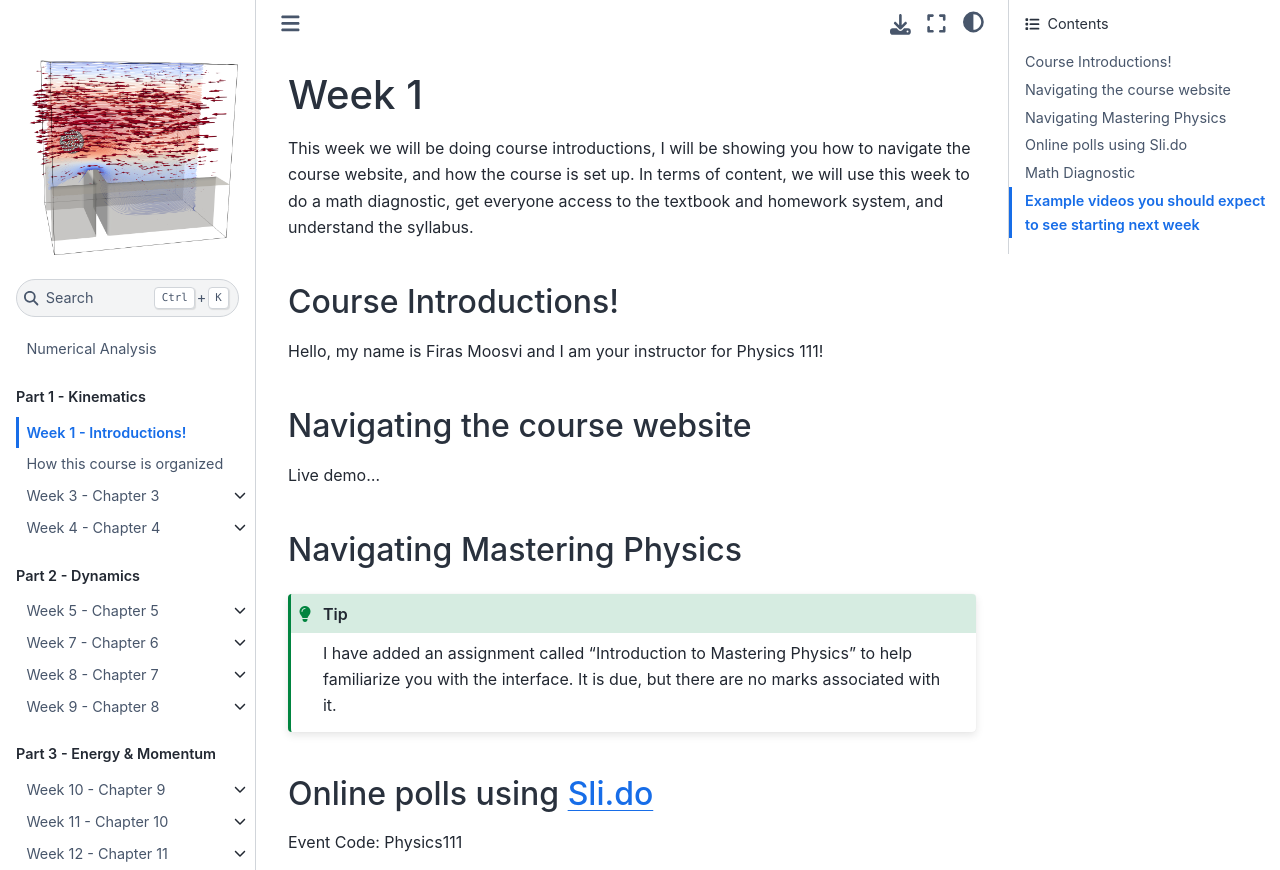
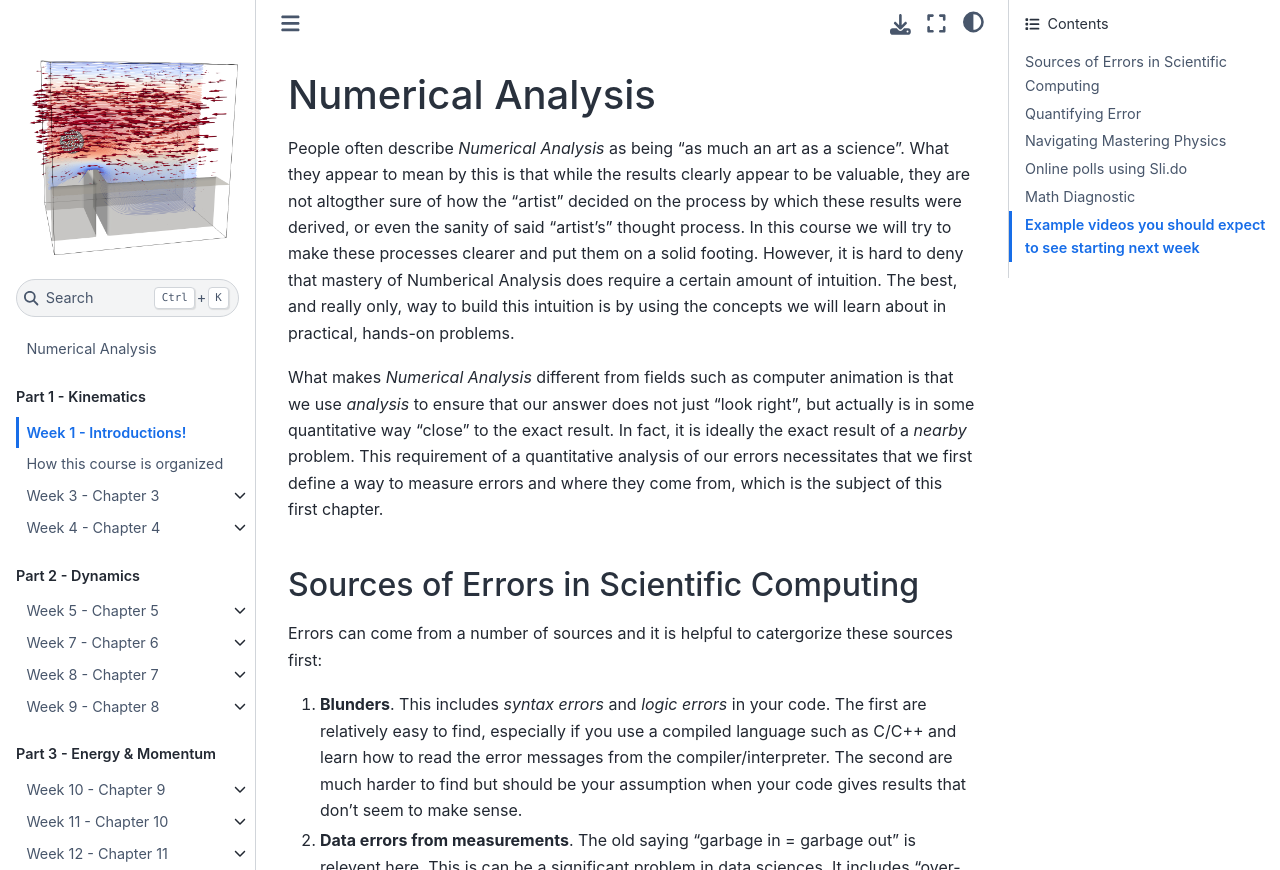
Before and after one commit to CDenniston/NumericalAnalysis, a Jupyter Book: the page built from class/week01/week01_summary.md, in a window 1280 px wide and 1400 px high, cut to the strip 0-870 px from the top of the window. Built offline with Jupyter Book 1.0.4 settings and Sphinx 7.4.7 and the Sphinx Book theme 1.1.4, drawn with Linux system fonts in a browser that asks for light colours; pages that are not in the unit, such as notebooks, are missing from menus; some of the changed text lies outside the part shown.

Commit message:
intro test

```diff
--- a/_toc.yml
+++ b/_toc.yml
@@ -131,4 +131,4 @@ parts:
 - caption: Demo section
   chapters:
   - file: class/demo01/lecture1
-    title: Demo for course template
+    title: Demo from course template
--- a/class/week01/week01_summary.md
+++ b/class/week01/week01_summary.md
@@ -1,17 +1,37 @@
 (page_topic1)=
-Week 1
+Numerical Analysis
 =======================
 
-This week we will be doing course introductions, I will be showing you how to navigate the course website, and how the course is set up.
-In terms of content, we will use this week to do a math diagnostic, get everyone access to the textbook and homework system, and understand the syllabus.
+People often describe *Numerical Analysis* as being "as much an art as a science".  What they appear to mean by this is that while the results clearly appear to be valuable, they are not altogther sure of how the "artist" decided on the process by which these results were derived, or even the sanity of said "artist's" thought process.  In this course we will try to make these processes clearer and put them on a solid footing.  However, it is hard to deny that mastery of Numberical Analysis does require a certain amount of intuition.  The best, and really only, way to build this intuition is by using the concepts we will learn about in practical, hands-on problems.
 
-## Course Introductions!
+What makes *Numerical Analysis* different from fields such as computer animation is that we use *analysis* to ensure that our answer does not just "look right", but actually is in some quantitative way "close" to the exact result.  In fact, it is ideally the exact result of a *nearby* problem.  This requirement of a quantitative analysis of our errors necessitates that we first define a way to measure errors and where they come from, which is the subject of this first chapter.
 
-Hello, my name is Firas Moosvi and I am your instructor for Physics 111!
+## Sources of Errors in Scientific Computing
 
-## Navigating the course website
+Errors can come from a number of sources and it is helpful to catergorize these sources first:
 
-Live demo...
+1. **Blunders**.  This includes *syntax errors* and *logic errors* in your code.  The first are relatively easy to find, especially if you use a compiled language such as C/C++ and learn how to read the error messages from the compiler/interpreter.  The second are much harder to find but should be your assumption when your code gives results that don't seem to make sense.
+
+2. **Data errors from measurements**.  The old saying "garbage in = garbage out" is relevent here.  This is can be a significant problem in data sciences.  It includes "over-fitting" where the misguided researcher fits not just the signal in a measurement but also the noise.  Another example we will examine in more detail in the section on interpolation is the "Runge Phenomenon".  This is an error that arises from using polynomial interpolation on equally spaced data points that can cause huge errors near the boundaries of the fitted domain.  It is also something that is common in extrapolation which is rarely succesful just fitting data without an underlying model that you have strong reason to believe is valid outside the fitted domain.
+
+3. **Truncation or discretization errors**.  We will discuss this in more detail later in this chapter.  These arise from the fact that our models and algorithms usually only try to approximate the solution.
+
+4. **Finite precision arithmetic**.  These stem from the fact that we cannot represent all possible real numbers on a computer.  This leads to issues of over/underflow and roundoff errors which we will explore in more detail in this chapter.
+5. **Attempting to solve the wrong problem**.  This is much more common that you would think.  An example is trying to predict whether or not it will rain in a certain location 60 days from now (i.e. yes or no).  This is a poorly conditioned problem.  However, if you change the problem slightly and ask for the probability that it will rain in a certain location 60 days from now, this new problem is now solvable within reasonably well-defined error bounds.
+
+The first of these sources of errors are the sort of thing that is usually addressed in a computer science course and we will not spend much time here discussing it.  However, when you sit down to do the excercises this is likely to be the primarly source of errors that will consume your time.  Good coding practise and ensuring you understand the algorithm you are trying to implement before trying to code it up are the best way to avoid spending too much time on blunders.
+
+While we will return to data errors later in the course when we discuss interoplation and regression, they are not the main focus of a numerical analysis course.  A good understanding of probability and statistics will help you in knowing how significant these sorts of errors may be in the problem you are trying to solve.
+
+The last three sources of error will be something we will cover in detail in this course and by completion you should be adept at avoiding them.
+
+
+## Quantifying Error
+
+If $p^*$ is an approximation to $p$, then the:
+
+-*absolute* error is $|p-p^*|$;
+-*relative* error is $\frac{|p-p^*|}{|p|}$;
 
 ## Navigating Mastering Physics
 
```
Also changed, not shown: extras/jupyter-intro.md (added, +158 -0 lines).
